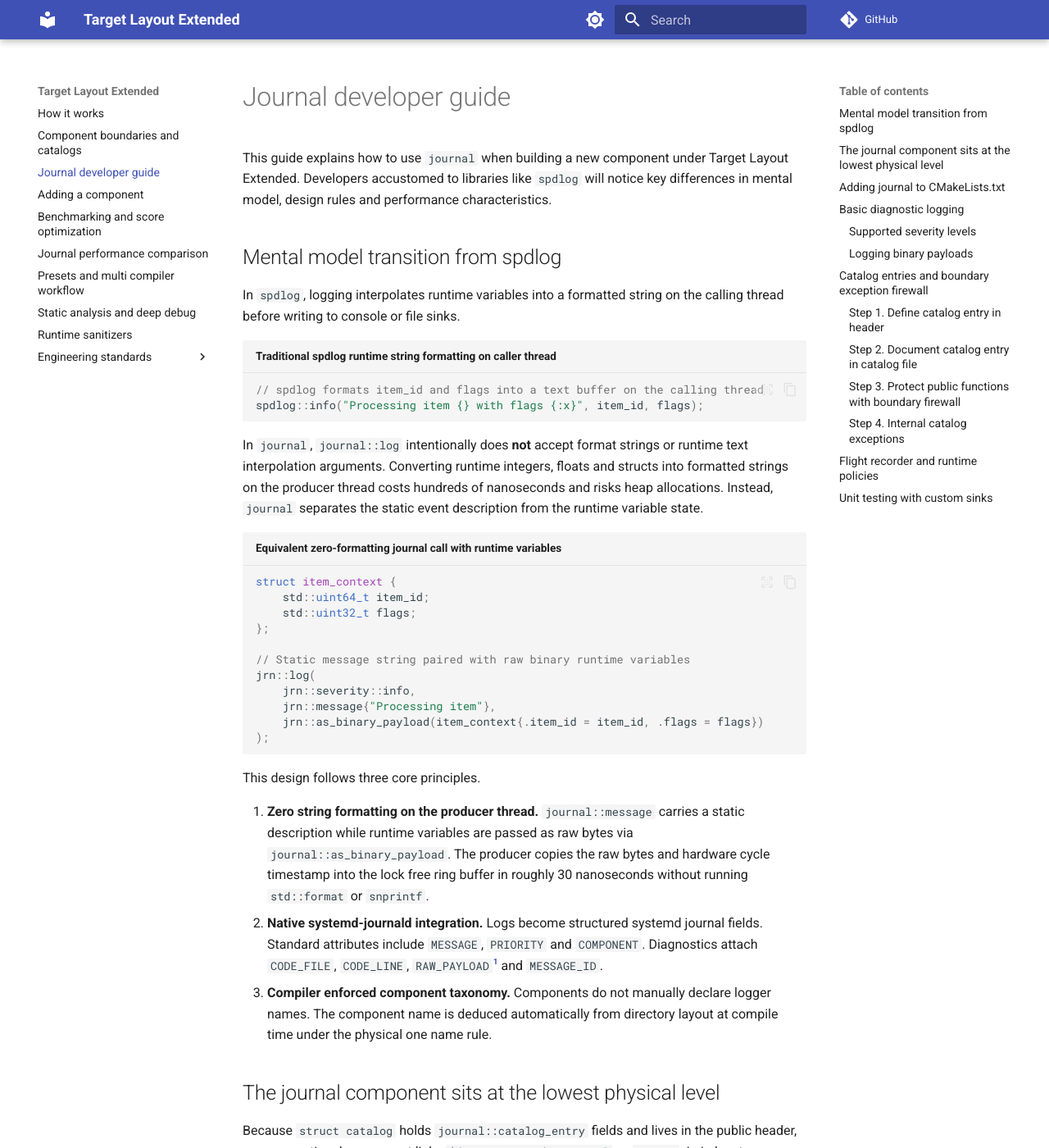
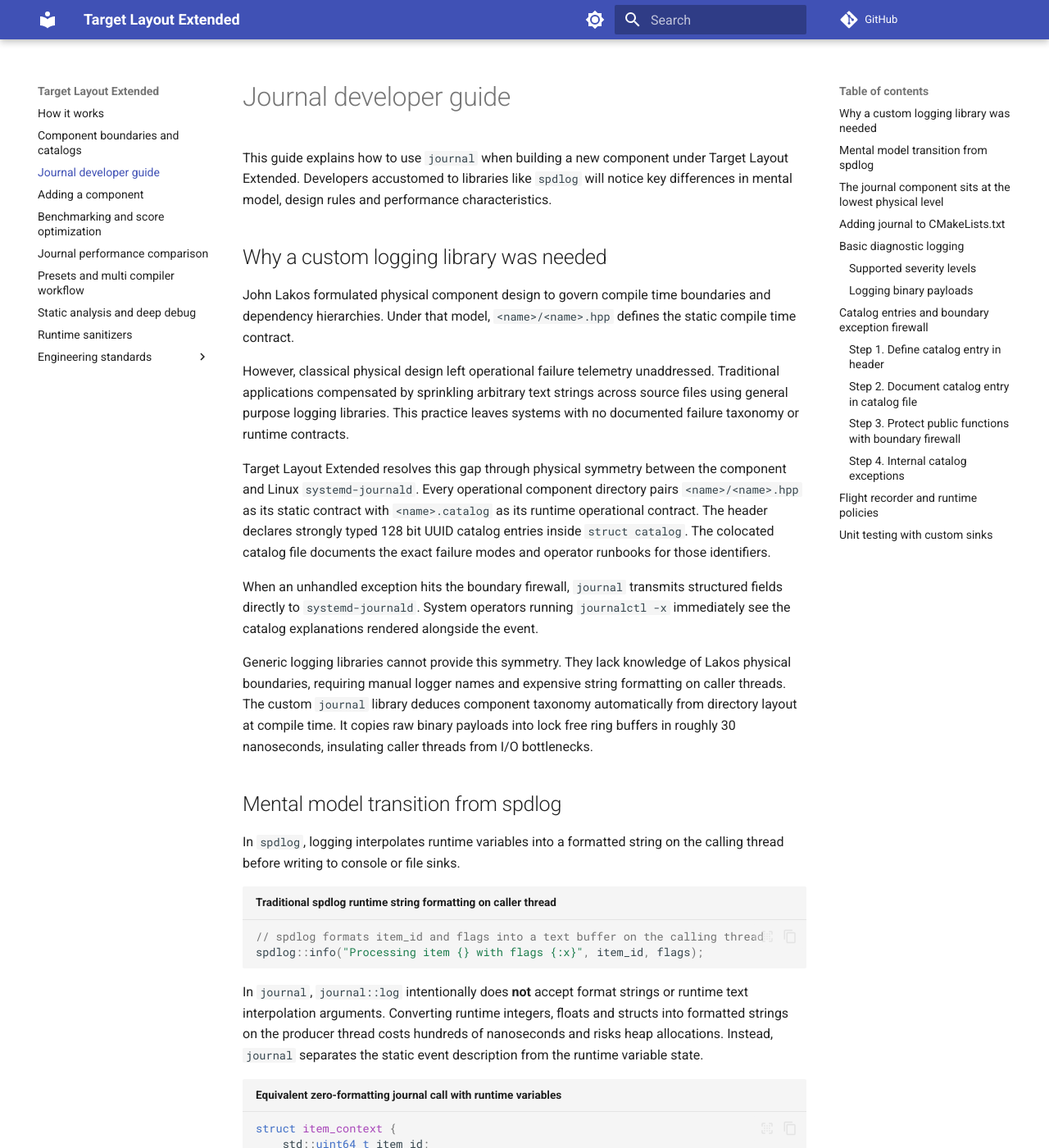
Before and after one commit to JeffKarling/Target_Layout_Extended, an MkDocs documentation site: the page built from Documentation/journal_developer_guide.md, in a window 1280 px wide and 1400 px high. Shown: the whole window at 82% size. Built offline with MkDocs 1.6.1 and Material for MkDocs 9.7.7, drawn with Linux system fonts in a browser that asks for light colours; comment, search, counter and statistics services are not loaded.

Commit message:
docs(journal): document why a custom logging library was needed and journald component symmetry

```diff
--- a/Documentation/journal_developer_guide.md
+++ b/Documentation/journal_developer_guide.md
@@ -1,6 +1,18 @@
 # Journal developer guide
 
 This guide explains how to use `journal` when building a new component under Target Layout Extended. Developers accustomed to libraries like `spdlog` will notice key differences in mental model, design rules and performance characteristics.
+
+## Why a custom logging library was needed
+
+John Lakos formulated physical component design to govern compile time boundaries and dependency hierarchies. Under that model, `<name>/<name>.hpp` defines the static compile time contract.
+
+However, classical physical design left operational failure telemetry unaddressed. Traditional applications compensated by sprinkling arbitrary text strings across source files using general purpose logging libraries. This practice leaves systems with no documented failure taxonomy or runtime contracts.
+
+Target Layout Extended resolves this gap through physical symmetry between the component and Linux `systemd-journald`. Every operational component directory pairs `<name>/<name>.hpp` as its static contract with `<name>.catalog` as its runtime operational contract. The header declares strongly typed 128 bit UUID catalog entries inside `struct catalog`. The colocated catalog file documents the exact failure modes and operator runbooks for those identifiers.
+
+When an unhandled exception hits the boundary firewall, `journal` transmits structured fields directly to `systemd-journald`. System operators running `journalctl -x` immediately see the catalog explanations rendered alongside the event.
+
+Generic logging libraries cannot provide this symmetry. They lack knowledge of Lakos physical boundaries, requiring manual logger names and expensive string formatting on caller threads. The custom `journal` library deduces component taxonomy automatically from directory layout at compile time. It copies raw binary payloads into lock free ring buffers in roughly 30 nanoseconds, insulating caller threads from I/O bottlenecks.
 
 ## Mental model transition from spdlog
 
```
